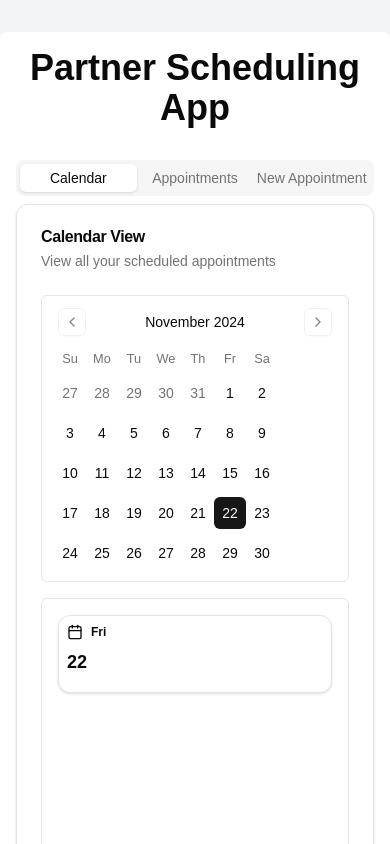
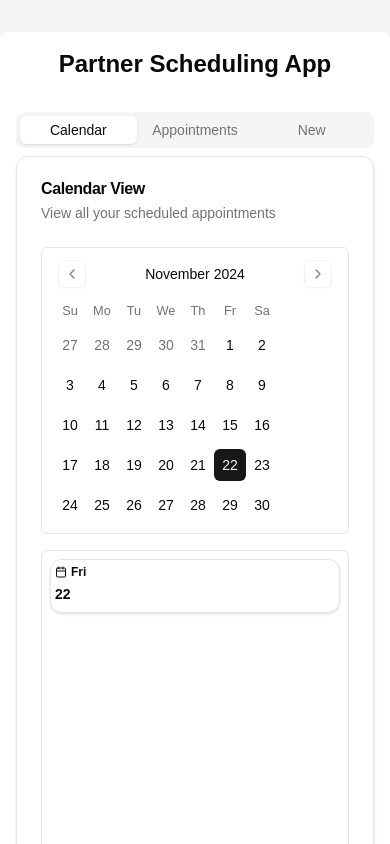
Before and after one commit to rienmack/partner-planner, a Next.js app: page / in a window 390 px wide. Shown: the top 844 px of the page. Built offline with nearby package versions, Linux system fonts and the light colour scheme.

Commit message:
make slightly more mobile friendly

```diff
--- a/components/appointment-form.tsx
+++ b/components/appointment-form.tsx
@@ -41,6 +41,7 @@ export function AppointmentForm({ onAddAppointment }: AppointmentFormProps) {
           value={title}
           onChange={(e) => setTitle(e.target.value)}
           required
+          className="w-full"
         />
       </div>
       <div className="space-y-2">
@@ -58,7 +59,7 @@ export function AppointmentForm({ onAddAppointment }: AppointmentFormProps) {
               {date ? format(date, "PPP") : <span>Pick a date</span>}
             </Button>
           </PopoverTrigger>
-          <PopoverContent className="w-auto p-0">
+          <PopoverContent className="w-auto p-0" align="start">
             <Calendar
               mode="single"
               selected={date}
--- a/components/appointment-list.tsx
+++ b/components/appointment-list.tsx
@@ -8,6 +8,7 @@ import {
   TableRow,
 } from "@/components/ui/table"
 import { Badge } from "@/components/ui/badge"
+import { ScrollArea } from "@/components/ui/scroll-area"
 
 interface AppointmentListProps {
   appointments: Appointment[]
@@ -15,21 +16,21 @@ interface AppointmentListProps {
 
 export function AppointmentList({ appointments }: AppointmentListProps) {
   return (
-    <div>
+    <ScrollArea className="h-[300px] md:h-[400px] rounded-md border">
       <Table>
         <TableHeader>
           <TableRow>
+            <TableHead className="w-[100px]">Date</TableHead>
             <TableHead>Title</TableHead>
-            <TableHead>Date</TableHead>
-            <TableHead>Status</TableHead>
+            <TableHead className="text-right">Status</TableHead>
           </TableRow>
         </TableHeader>
         <TableBody>
           {appointments.map((appointment, index) => (
             <TableRow key={index}>
-              <TableCell className="font-medium">{appointment.title}</TableCell>
-              <TableCell>{new Date(appointment.date).toLocaleDateString()}</TableCell>
-              <TableCell>
+              <TableCell className="font-medium">{new Date(appointment.date).toLocaleDateString()}</TableCell>
+              <TableCell>{appointment.title}</TableCell>
+              <TableCell className="text-right">
                 <Badge variant="outline">
                   {new Date(appointment.date) > new Date() ? "Upcoming" : "Past"}
                 </Badge>
@@ -38,6 +39,6 @@ export function AppointmentList({ appointments }: AppointmentListProps) {
           ))}
         </TableBody>
       </Table>
-    </div>
+    </ScrollArea>
   )
 }
--- a/components/calendar.tsx
+++ b/components/calendar.tsx
@@ -35,9 +35,9 @@ export function AppointmentCalendar({ appointments }: CalendarProps) {
 
   const gridColumns = useMemo(() => {
     const count = selectedDays.length
-    if (count <= 7) return `grid-cols-${count}`
-    if (count <= 14) return 'grid-cols-7'
-    return 'grid-cols-7 lg:grid-cols-14'
+    if (count <= 3) return `grid-cols-${count}`
+    if (count <= 7) return 'grid-cols-3 md:grid-cols-7'
+    return 'grid-cols-3 md:grid-cols-7 lg:grid-cols-14'
   }, [selectedDays.length])
 
   return (
@@ -50,8 +50,8 @@ export function AppointmentCalendar({ appointments }: CalendarProps) {
           className="rounded-md border"
         />
       </div>
-      <ScrollArea className="h-[400px] rounded-md border">
-        <div className={`grid gap-2 p-4 ${gridColumns}`}>
+      <ScrollArea className="h-[300px] md:h-[400px] rounded-md border">
+        <div className={`grid gap-2 p-2 md:p-4 ${gridColumns}`}>
           {selectedDays.map((date, index) => {
             const dayAppointments = appointments.filter((apt) =>
               isSameDay(new Date(apt.date), date)
@@ -59,17 +59,17 @@ export function AppointmentCalendar({ appointments }: CalendarProps) {
 
             return (
               <Card key={index} className="h-full">
-                <CardContent className="p-2">
-                  <div className="flex items-center space-x-2 mb-2">
-                    <CalendarIcon className="h-4 w-4" />
+                <CardContent className="p-1 md:p-2">
+                  <div className="flex items-center space-x-1 md:space-x-2 mb-1 md:mb-2">
+                    <CalendarIcon className="h-3 w-3 md:h-4 md:w-4" />
                     <span className="font-semibold text-xs">
                       {date.toLocaleDateString('en-US', { weekday: 'short' })}
                     </span>
                   </div>
-                  <div className="text-lg font-bold mb-2">{date.getDate()}</div>
+                  <div className="text-sm md:text-lg font-bold mb-1 md:mb-2">{date.getDate()}</div>
                   <div className="space-y-1">
                     {dayAppointments.map((apt, i) => (
-                      <Badge key={i} variant="secondary" className="text-xs truncate">
+                      <Badge key={i} variant="secondary" className="text-xs truncate w-full">
                         {apt.title}
                       </Badge>
                     ))}
--- a/components/scheduling-app.tsx
+++ b/components/scheduling-app.tsx
@@ -17,12 +17,12 @@ export function SchedulingApp() {
 
   return (
     <div className="container mx-auto p-4 space-y-8">
-      <h1 className="text-4xl font-bold text-center mb-8">Partner Scheduling App</h1>
+      <h1 className="text-2xl md:text-4xl font-bold text-center mb-4 md:mb-8">Partner Scheduling App</h1>
       <Tabs defaultValue="calendar" className="w-full">
         <TabsList className="grid w-full grid-cols-3">
           <TabsTrigger value="calendar">Calendar</TabsTrigger>
           <TabsTrigger value="appointments">Appointments</TabsTrigger>
-          <TabsTrigger value="new">New Appointment</TabsTrigger>
+          <TabsTrigger value="new">New</TabsTrigger>
         </TabsList>
         <TabsContent value="calendar">
           <Card>
```
